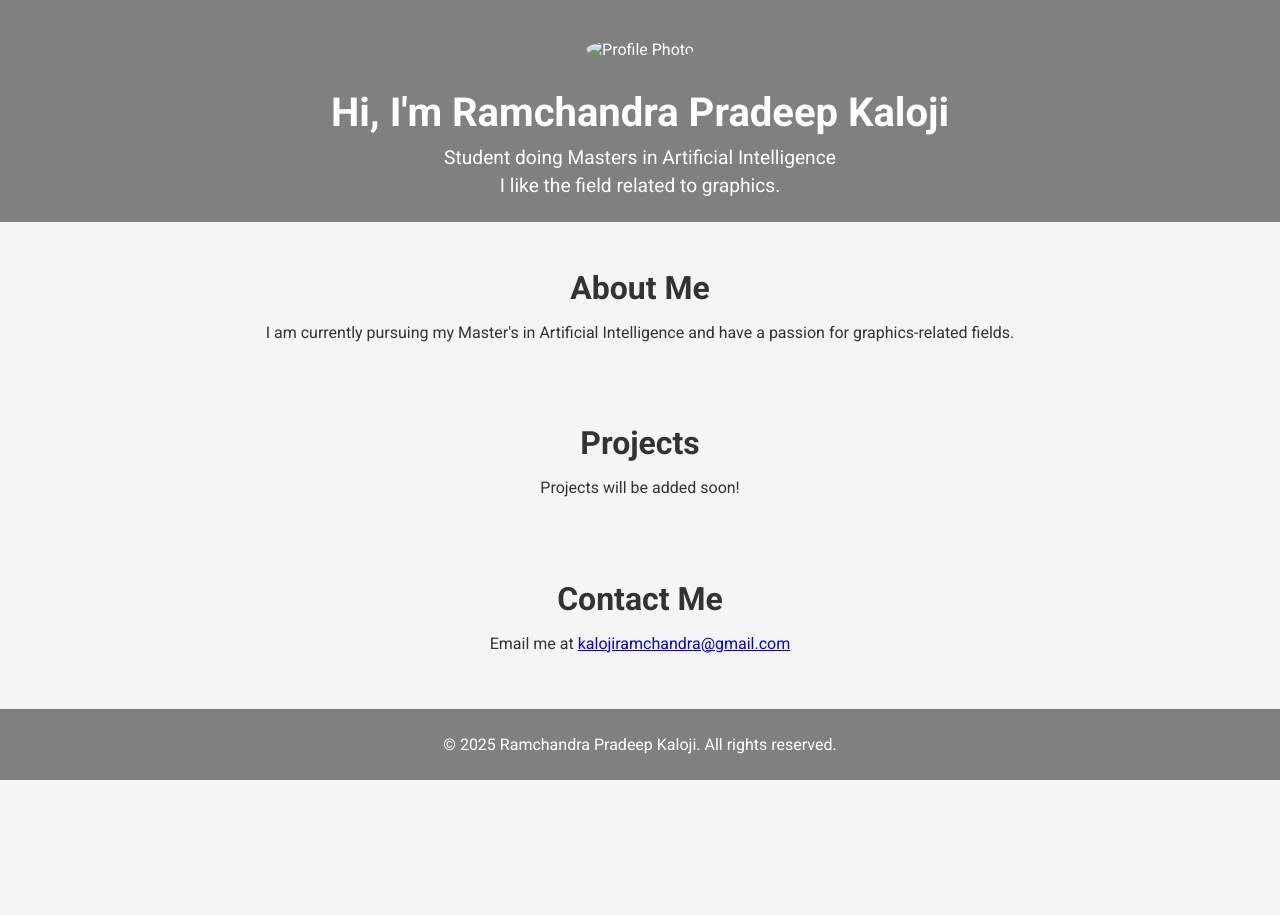
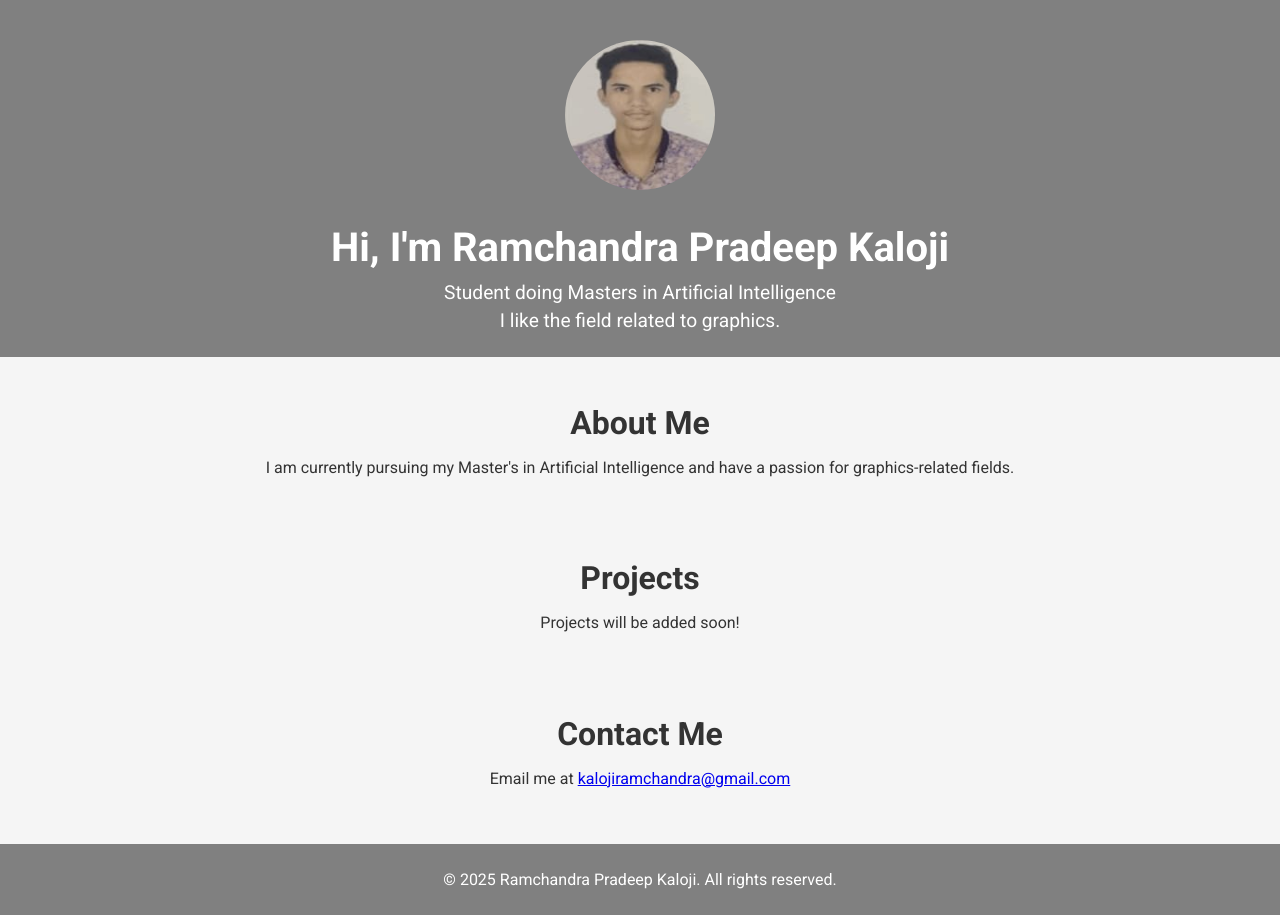
Before and after one commit to Ramchandrakaloji/Ramchandrakaloji.github.io, a plain HTML site: page index.html in a window 1280 px wide. Before the commit the page ends 800 px from the top, so only its background shows below. Drawn offline with Linux system fonts and the light colour scheme.

Commit message:
Update index.html

```diff
--- a/index.html
+++ b/index.html
@@ -10,7 +10,7 @@
 <body>
     <!-- Profile Photo -->
     <header class="hero">
-        <img src="profile.jpg" alt="Profile Photo" class="profile-photo">
+        <img src="IMG-20231231-WA0004.jpg" alt="Profile Photo" class="profile-photo">
         <div class="hero-content">
             <h1>Hi, I'm Ramchandra Pradeep Kaloji</h1>
             <p>Student doing Masters in Artificial Intelligence</p>
```
